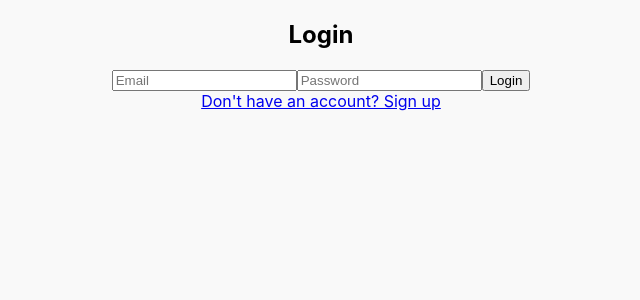
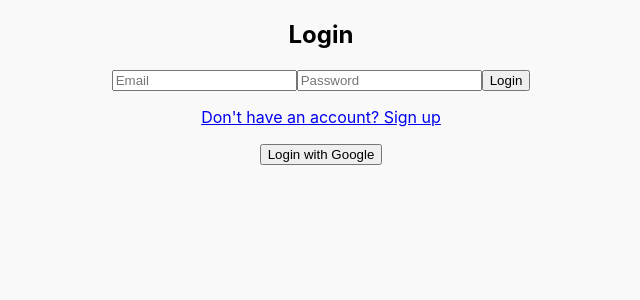
Before and after one commit to M0M0-D3V/sologue-app, a React (Create React App) app in the folder client/: page /login in a window 1280 px wide. Shown: the top 300 px of the page, without its empty margins (319-959 px from the left). Built offline with nearby package versions, Linux system fonts and the light colour scheme; no server answers.

Commit message:
add Google sign-in option to login component; improve layout of signup link

```diff
--- a/client/src/components/Login.jsx
+++ b/client/src/components/Login.jsx
@@ -1,9 +1,9 @@
 // src/components/Login.js
-import { signInWithEmailAndPassword } from "firebase/auth";
+import { signInWithEmailAndPassword, signInWithPopup } from "firebase/auth";
 import React, { useState } from "react";
 import { useNavigate } from "react-router";
 import { Link } from "react-router-dom";
-import { auth } from "../firebaseConfig";
+import { auth, googleProvider } from "../firebaseConfig";
 
 const Login = () => {
   const [email, setEmail] = useState("");
@@ -14,6 +14,16 @@ const Login = () => {
     e.preventDefault();
     try {
       await signInWithEmailAndPassword(auth, email, password);
+      alert("User logged in successfully!");
+      navigate("/");
+    } catch (error) {
+      alert(error.message);
+    }
+  };
+
+  const signInWithGoogle = async () => {
+    try {
+      await signInWithPopup(auth, googleProvider);
       alert("User logged in successfully!");
       navigate("/");
     } catch (error) {
@@ -37,8 +47,14 @@ const Login = () => {
         placeholder="Password"
       />
       <button type="submit">Login</button>
-      <br />
-      <Link to="/signup">Don't have an account? Sign up</Link>
+      <p>
+        <Link to="/signup">Don't have an account? Sign up</Link>
+      </p>
+      <p>
+        <button type="button" onClick={signInWithGoogle}>
+          Login with Google
+        </button>
+      </p>
     </form>
   );
 };
```
